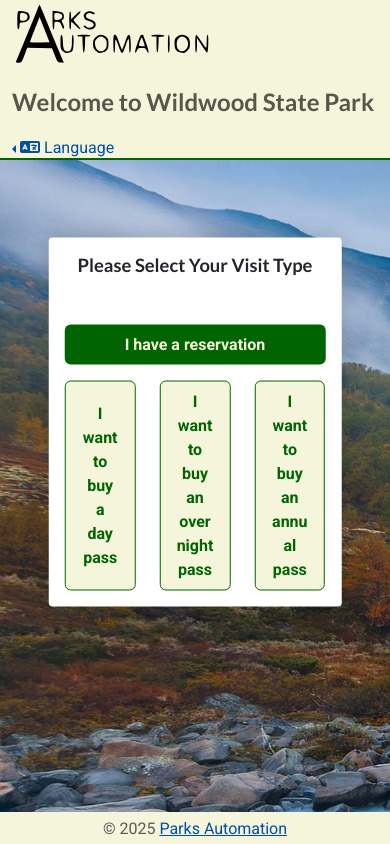
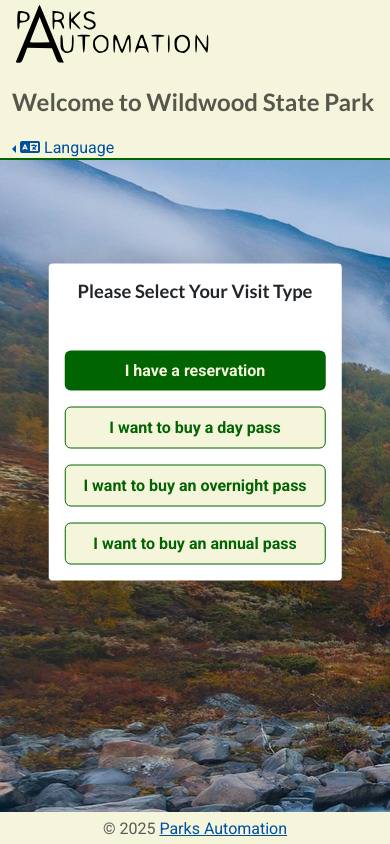
Before and after one commit to codea05/parksAutomation_DEMO, a Vue app: page / in a window 390 px wide. Built offline with nearby package versions, Linux system fonts and the light colour scheme.

Commit message:
small screen styles

```diff
--- a/src/components/Welcome.vue
+++ b/src/components/Welcome.vue
@@ -13,18 +13,18 @@
           {{ t('xIHaveAReservation') }}
         </button>
       </div>
-      <div class="row mt-3">
-        <div class="col-4">
+      <div class="row mt-lg-3">
+        <div class="col-lg-4 col-md-12 mt-3">
           <button class="btn brandOutlineButton h-100 w-100">
             {{ t('xBuyDayPass') }}
           </button>
         </div>
-        <div class="col-4">
+        <div class="col-lg-4 col-md-12mt-md-3 mt-3">
           <button class="btn brandOutlineButton h-100 w-100">
             {{ t('xBuyOvernightPass') }}
           </button>
         </div>
-        <div class="col-4">
+        <div class="col-lg-4 col-md-12 mt-3">
           <button class="btn brandOutlineButton h-100 w-100">
             {{ t('xBuyAnnualPass') }}
           </button>
```
